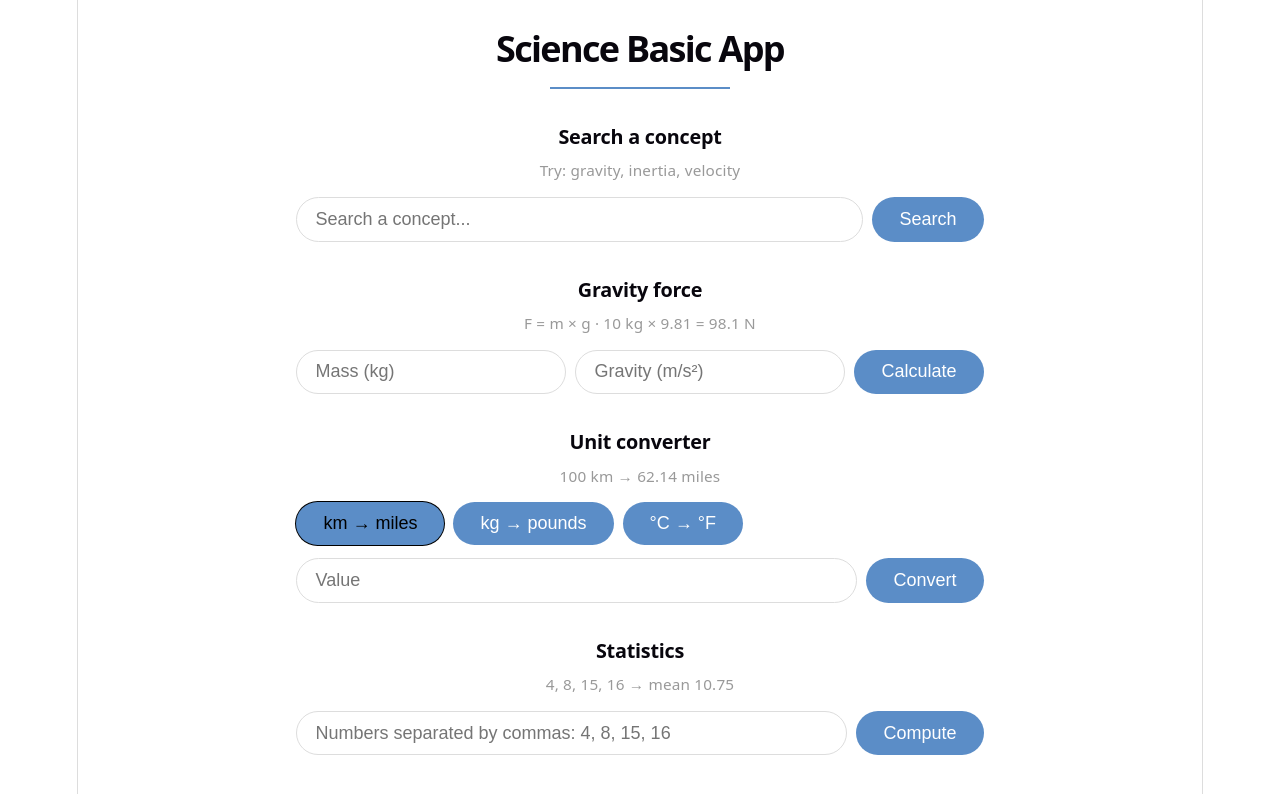
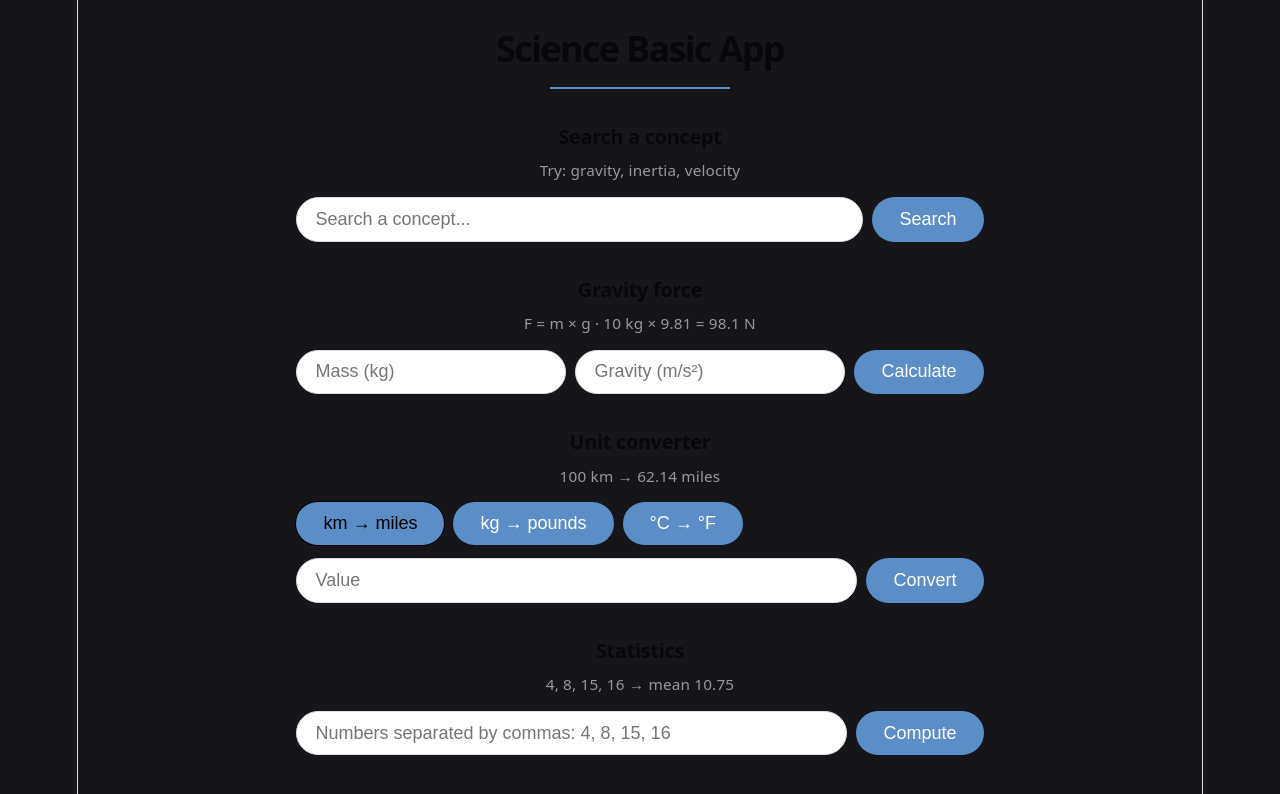
Before and after one commit to JulienLivernais/scientific-api, a React (Vite) app in the folder frontend/: page / in a window 1280 px wide. Shown: the top 794 px of the page. Built offline with nearby package versions, Linux system fonts and the light colour scheme.

Commit message:
Fix invalid CSS

```diff
--- a/frontend/src/App.css
+++ b/frontend/src/App.css
@@ -9,8 +9,8 @@
   --error: #c00;
   --radius-pill: 999px;
   --radius-card: 16px;
-}
---text: #e8e8ec;
+  --text: #e8e8ec;
+  }
 
 
 body {
```
